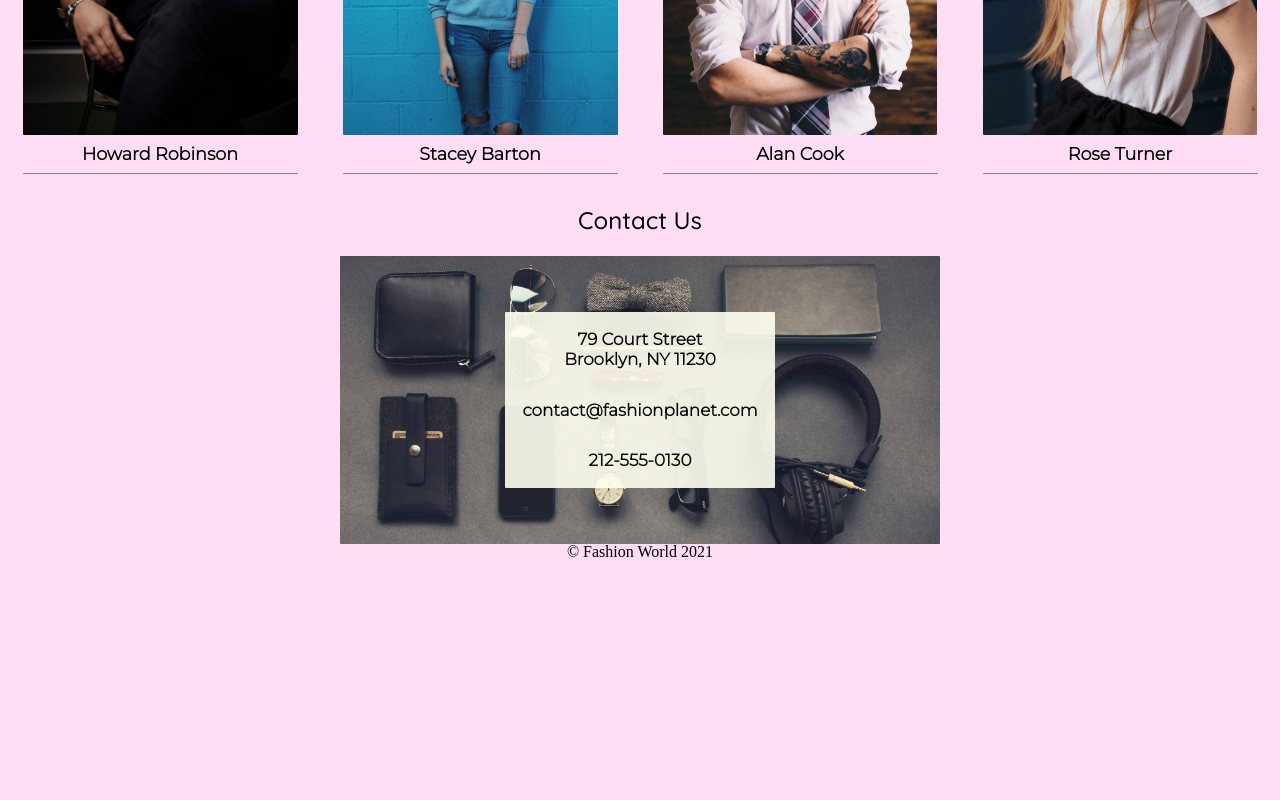
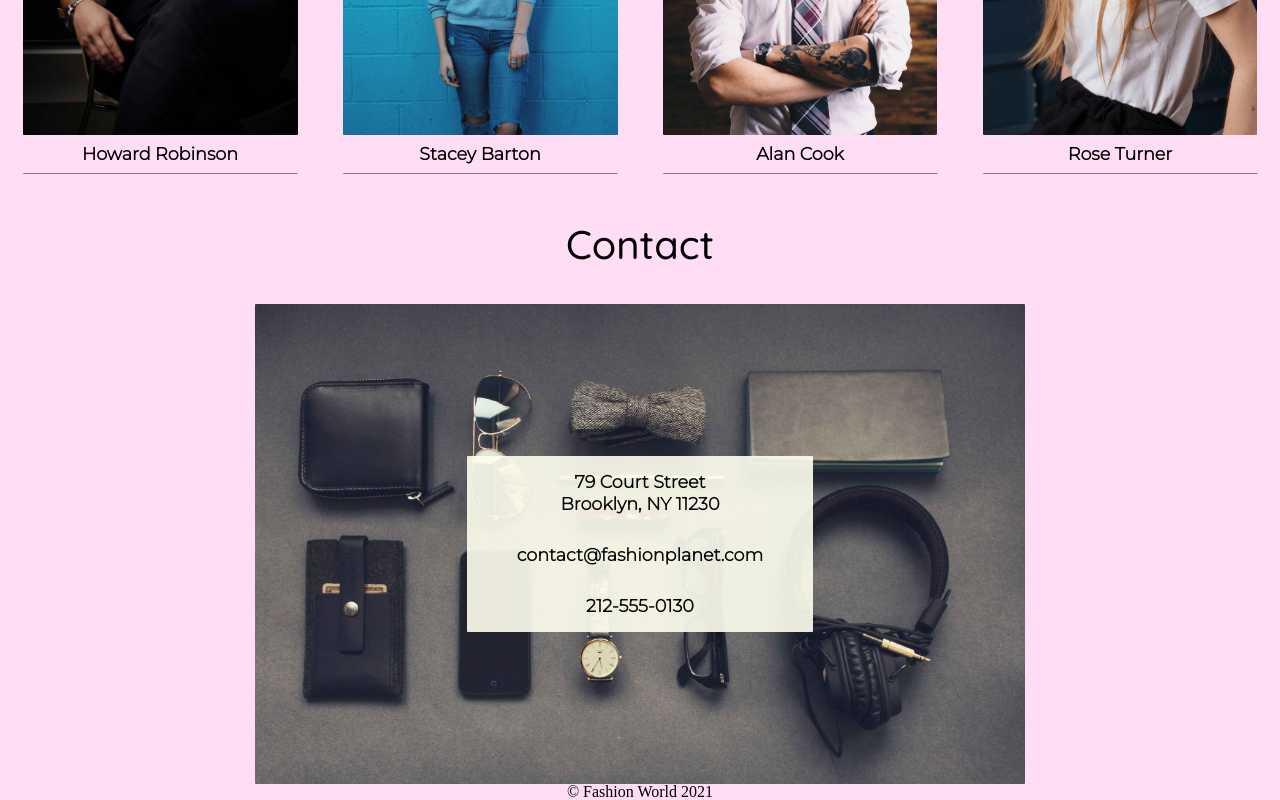
Before and after one commit to n-ii-ma/Fashion-Planet, a plain HTML site: page index.html in a window 1280 px wide. Shown: the part 2524-3324 px from the top of the page. Before the commit the page ends 3084 px from the top, so only its background shows below. Drawn offline with Linux system fonts and the light colour scheme.

Commit message:
Bottom Banner for Tablet Landscape Screens

```diff
--- a/index.html
+++ b/index.html
@@ -87,7 +87,7 @@
                     </figure>
             </section>
             <section class="contact" id="contact">
-                    <h2>Contact Us</h2>
+                    <h2>Contact</h2>
                 <article>
                     <div class="box">
                         <p>79 Court Street<br>Brooklyn, NY 11230</p>
--- a/styles/main.css
+++ b/styles/main.css
@@ -690,3 +690,36 @@ nav ul li a {
         width: 45%;
     }
 }
+
+/* Bottom Banner for Tablet Landscape Screens */
+@media only screen and (min-width: 768px) and (orientation: landscape) {
+    .contact {
+        max-width: 770px;
+        margin: 0 auto;
+    }
+
+    .contact h2 {
+        font-size: 2.5em;
+    }
+
+    .contact article {
+        width: 100%;
+        height: 30em;
+        background-image: url("../images/vadim-sherbakov-tCICLJ5ktBE-unsplash.jpg");
+        background-repeat: no-repeat;
+        background-size: cover;
+        background-position: center;
+        display: flex;
+        flex-direction: column;
+        justify-content: center;
+        align-items: center;
+    }
+
+    .contact .box {
+        width: 45%;
+    }
+
+    .box p {
+        font-size: 1.10em;
+    }
+}
```
